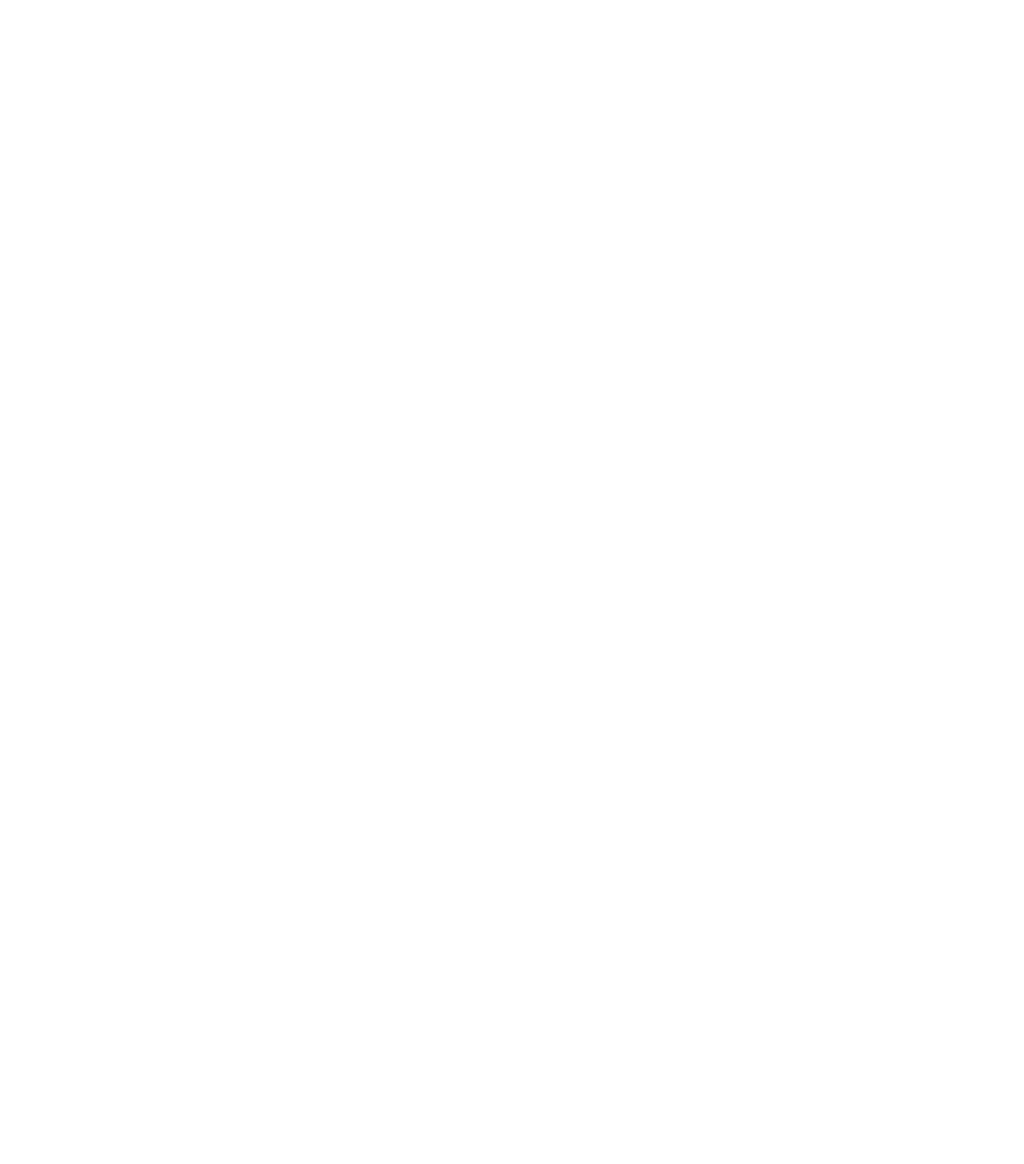
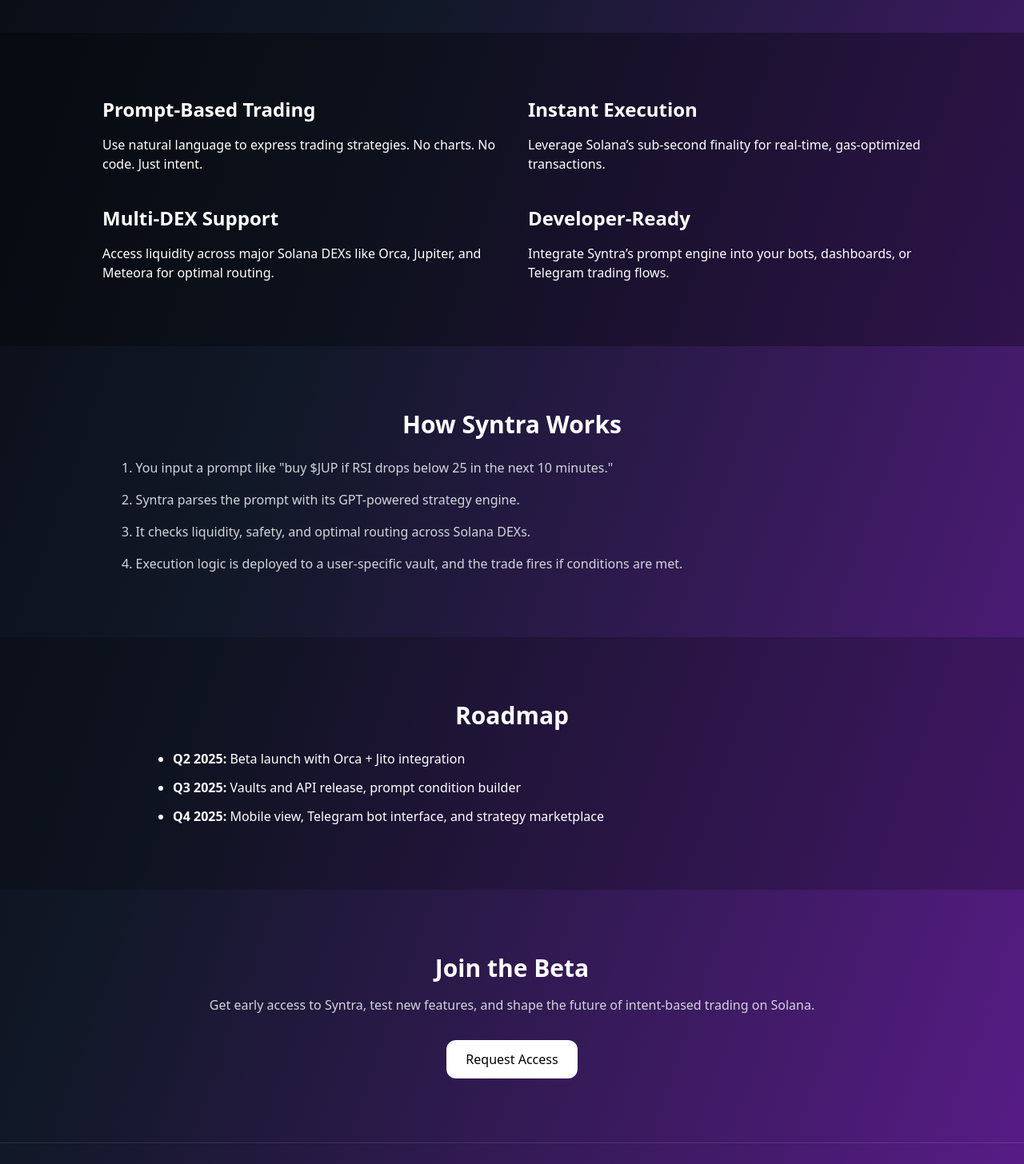
Before and after one commit to syntrasol/syntra-website, a React (Create React App) app: page / in a window 1280 px wide. Shown: the part 2120-3576 px from the top of the page at 80% size. Before the commit the page ends 2091 px from the top, so only its background shows below. Built offline with nearby package versions, Linux system fonts and the light colour scheme; the HTML template or start-up script is replaced by a standard one.

Commit message:
Final full homepage with animations, copy, and form

```diff
--- a/src/App.jsx
+++ b/src/App.jsx
@@ -76,6 +76,59 @@
         </div>
       </section>
 
+      <section id="features" className="px-6 py-20 bg-black/30">
+        <div className="max-w-5xl mx-auto grid md:grid-cols-2 gap-10">
+          <div>
+            <h3 className="text-2xl font-bold mb-4">Prompt-Based Trading</h3>
+            <p>Use natural language to express trading strategies. No charts. No code. Just intent.</p>
+          </div>
+          <div>
+            <h3 className="text-2xl font-bold mb-4">Instant Execution</h3>
+            <p>Leverage Solana’s sub-second finality for real-time, gas-optimized transactions.</p>
+          </div>
+          <div>
+            <h3 className="text-2xl font-bold mb-4">Multi-DEX Support</h3>
+            <p>Access liquidity across major Solana DEXs like Orca, Jupiter, and Meteora for optimal routing.</p>
+          </div>
+          <div>
+            <h3 className="text-2xl font-bold mb-4">Developer-Ready</h3>
+            <p>Integrate Syntra’s prompt engine into your bots, dashboards, or Telegram trading flows.</p>
+          </div>
+        </div>
+      </section>
+
+      <section id="how-it-works" className="px-6 py-20 max-w-5xl mx-auto">
+        <h3 className="text-3xl font-bold mb-6 text-center">How Syntra Works</h3>
+        <ol className="space-y-4 text-gray-300 list-decimal list-inside">
+          <li>You input a prompt like "buy $JUP if RSI drops below 25 in the next 10 minutes."</li>
+          <li>Syntra parses the prompt with its GPT-powered strategy engine.</li>
+          <li>It checks liquidity, safety, and optimal routing across Solana DEXs.</li>
+          <li>Execution logic is deployed to a user-specific vault, and the trade fires if conditions are met.</li>
+        </ol>
+      </section>
+
+      <section id="roadmap" className="px-6 py-20 bg-black/20">
+        <div className="max-w-4xl mx-auto">
+          <h3 className="text-3xl font-bold mb-6 text-center">Roadmap</h3>
+          <ul className="list-disc pl-6 space-y-3">
+            <li><strong>Q2 2025:</strong> Beta launch with Orca + Jito integration</li>
+            <li><strong>Q3 2025:</strong> Vaults and API release, prompt condition builder</li>
+            <li><strong>Q4 2025:</strong> Mobile view, Telegram bot interface, and strategy marketplace</li>
+          </ul>
+        </div>
+      </section>
+
+      <section id="join" className="px-6 py-20 text-center">
+        <h3 className="text-3xl font-bold mb-4">Join the Beta</h3>
+        <p className="text-gray-300 mb-8">Get early access to Syntra, test new features, and shape the future of intent-based trading on Solana.</p>
+        <button
+          onClick={() => setShowForm(true)}
+          className="inline-block bg-white text-black px-6 py-3 rounded-xl font-medium hover:bg-gray-200"
+        >
+          Request Access
+        </button>
+      </section>
+
       <footer className="text-center p-6 border-t border-white/10 text-gray-400">
         &copy; 2025 Syntra Labs. Built on Solana. &nbsp;
         <a href="https://www.x.com/joinsyntra" target="_blank" rel="noopener noreferrer" className="inline-flex items-center space-x-2 ml-2 text-white hover:underline">
```
Also changed, not shown: public/demo-step1.png (renamed from public/demo-1.png).
